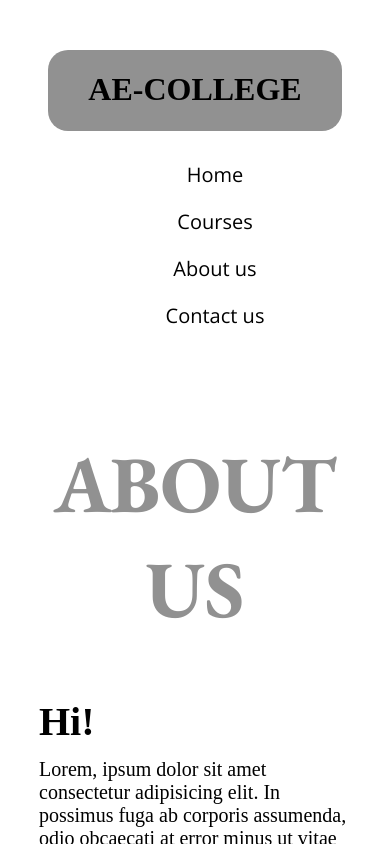
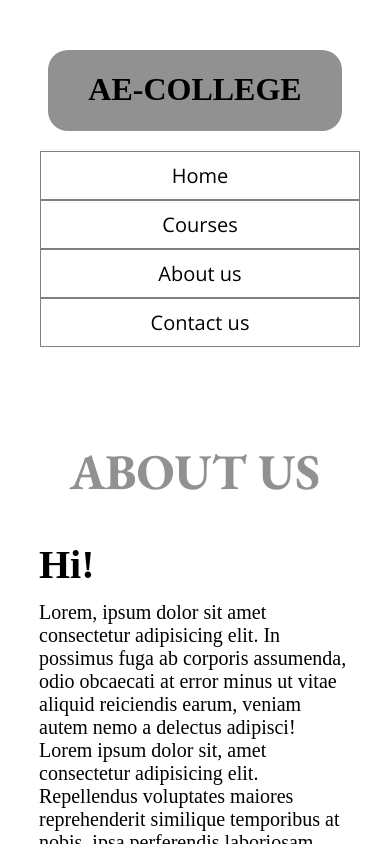
Before and after one commit to Euclides-Gune/ae-college, a React (Vite) app: page /about-us in a window 390 px wide. Shown: the top 844 px of the page. Built offline with nearby package versions, Linux system fonts and the light colour scheme.

Commit message:
about us title and navbar menu were fixed, and changed a tags for link tags from react-router-dom

```diff
--- a/src/components/footer.jsx
+++ b/src/components/footer.jsx
@@ -10,25 +10,25 @@ export default function Footer() {
                 <div className="footer-cards">
                     <h3>Main Sections</h3>
                     <div className="footer-card">
-                        <span><a href="/" className="footer-link" >Home</a></span>
+                        <span><Link to="/" className="footer-link" >Home</Link></span>
                     </div>
                     <div className="footer-card">
-                        <span><a href="/about-us" className="footer-link">About us</a></span>
+                        <span><Link to="/about-us" className="footer-link">About us</Link></span>
                     </div>
                     <div className="footer-card">
-                        <span><a href="/courses" className="footer-link">Courses</a></span>
+                        <span><Link to="/courses" className="footer-link">Courses</Link></span>
                     </div>
                 </div>
                 <div className="footer-cards">
                     <h3>Support & Contact</h3>
                     <div className="footer-card">
-                        <span><a href="/" className="footer-link" >FAQ</a></span>
+                        <span><Link to="/" className="footer-link" >FAQ</Link></span>
                     </div>
                     <div className="footer-card">
-                        <span><a href="/" className="footer-link">Support</a></span>
+                        <span><Link to="/" className="footer-link">Support</Link></span>
                     </div>
                     <div className="footer-card">
-                        <span><a href="/" className="footer-link">Contact Us</a></span>
+                        <span><Link to="/" className="footer-link">Contact Us</Link></span>
                     </div>
                 </div>
                 <div className="social-icons">
@@ -47,7 +47,7 @@ export default function Footer() {
 }
 
 /*
-    <a href="/" className="icons-links"><BsFacebook className="icon"/></a>
+    <a to="/" className="icons-links"><BsFacebook className="icon"/></a>
     <a href="/" className="icons-links right-icon"><BiLogoInstagramAlt className="icon"/></a>
     <a href="/" className="icons-links right-icon"><FaSquareXTwitter className="icon"/></a>
 */
--- a/src/components/header.jsx
+++ b/src/components/header.jsx
@@ -1,3 +1,5 @@
+import { Link } from "react-router-dom";
+
 export default function Header() {
     return(
         <header className="header">
@@ -6,10 +8,10 @@ export default function Header() {
             </div>
             <nav className="navbar">
                 <ul>
-                    <li><a href="/">Home</a></li>
-                    <li><a href="/courses">Courses</a></li>
-                    <li><a href="/about-us">About us</a></li>
-                    <li><a href="#">Contact us</a></li>
+                    <li><Link to="/">Home</Link></li>
+                    <li><Link to="/courses">Courses</Link></li>
+                    <li><Link to="/about-us">About us</Link></li>
+                    <li><Link to="#">Contact us</Link></li>
                 </ul>
             </nav>
         </header>
--- a/src/index.css
+++ b/src/index.css
@@ -289,6 +289,20 @@ body {
   .navbar > ul > li {
     margin: 0px;
     padding: 10px;
+    border: 1px solid gray;
+    margin-right: 30px;
+  }
+
+  .navbar > ul > li:hover {
+    margin: 0px;
+    padding: 10px;
+    border: 1px solid gray;
+    margin-right: 30px;
+    background-color: gray;
+  }
+
+  .navbar > ul > li > a:hover {
+    color: white;
   }
 
   .coures_body {
@@ -321,6 +335,14 @@ body {
 
   .about-us-box {
     margin-bottom: 100px;
+  }
+
+  .about-us-title {
+    text-align: center;
+    font-size: 50px;
+    font-family: "EB Garamond", serif;
+    font-optical-sizing: auto;
+    color: #919191;
   }
 
   .story {
```
